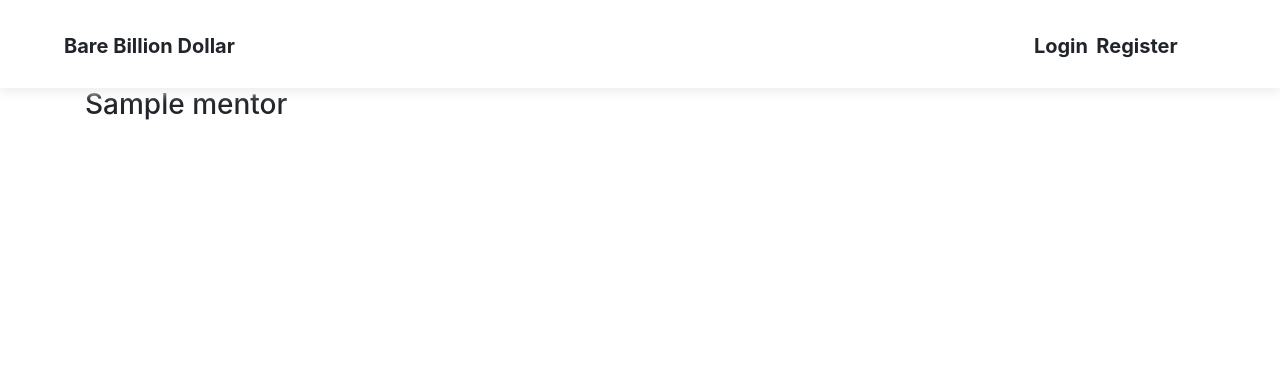
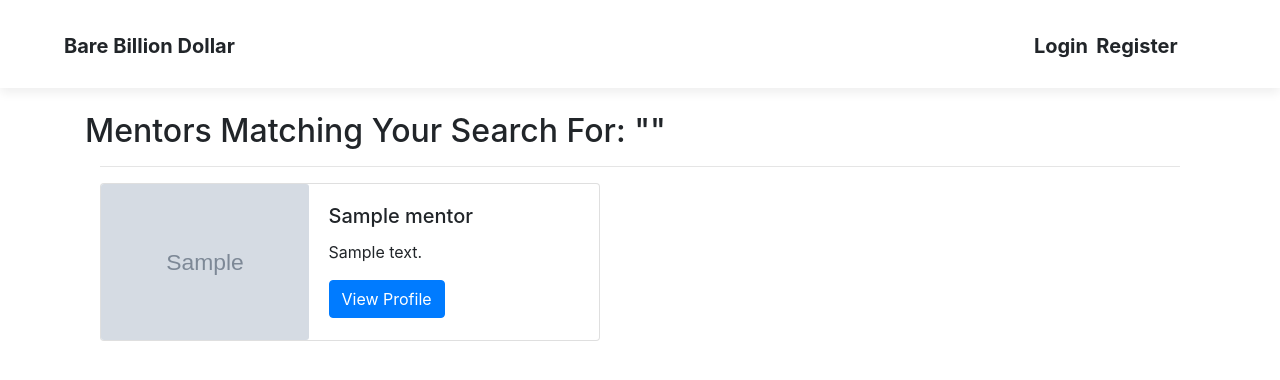
Before and after one commit to SajinKowserSK/retrospect, a Flask app: template templates/mentors.html in a window 1280 px wide. Shown: the top 380 px of the page. Run offline with Flask 2, Linux system fonts and the light colour scheme; the template is opened without the code that fills it: most values are stand-ins (such as "Sample title", 1, 10 or a date in 2020); grey boxes marked "Sample" are stand-in pictures; some libraries are stand-ins or nearby versions.

Commit message:
Added cards to mentor display

```diff
--- a/main.py
+++ b/main.py
@@ -1,7 +1,7 @@
 from flask import Flask, render_template, request
 import requests
 app = Flask(__name__)
-api_base_url = "http://127.0.0.1:5001/"
+api_base_url = "http://localhost:3000/"
 
 @app.route('/',methods=['GET','POST'])
 def home():
@@ -9,4 +9,4 @@ def home():
         return render_template("index.html")
     else:
         return render_template("mentors.html",
-                               mentors=requests.get(api_base_url + "mentor/?keywords="+request.form['keywords']).json())
+                               mentors=requests.get(api_base_url + "mentors/?keywords="+request.form['keywords']).json())
--- a/templates/mentors.html
+++ b/templates/mentors.html
@@ -2,9 +2,43 @@
 {% extends "layout.html" %}
 
 {% block content %}
+<br>
+<h2>Mentors Matching Your Search For: "{{request.form['keywords']}}" </h2>
     {% for mentor in mentors %}
 
-              <h3>{{ mentor['name']}}</h3>
-              {% endfor %}
+
+
+                <link rel="stylesheet" href="https://stackpath.bootstrapcdn.com/bootstrap/4.3.1/css/bootstrap.min.css">
+    <script src="https://code.jquery.com/jquery-3.4.1.min.js"></script>
+    <script src="https://cdnjs.cloudflare.com/ajax/libs/popper.js/1.14.7/umd/popper.min.js"></script>
+    <script src="https://stackpath.bootstrapcdn.com/bootstrap/4.3.1/js/bootstrap.min.js"></script>
+    <style>
+        .bcontent {
+            margin-top: 10px;
+        }
+    </style>
+</head>
+<body>
+    <div class="container bcontent">
+
+        <hr />
+        <div class="card" style="width: 500px;">
+            <div class="row no-gutters">
+                <div class="col-sm-5">
+                    <img class="card-img" src={{mentor['image']}}>
+                </div>
+                <div class="col-sm-7">
+                    <div class="card-body">
+                        <h5 class="card-title">{{ mentor['name']}}</h5>
+                        <p class="card-text">{{mentor['bio']}}</p>
+                        <a href="#" class="btn btn-primary">View Profile</a>
+                    </div>
+                </div>
+            </div>
+        </div>
+    </div>
+</body>
+
+ {% endfor %}
 
 {% endblock %}
```
